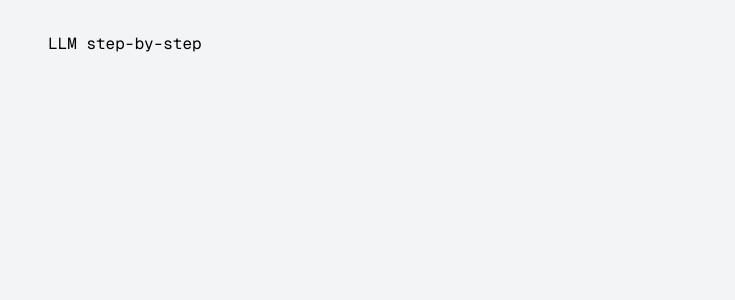
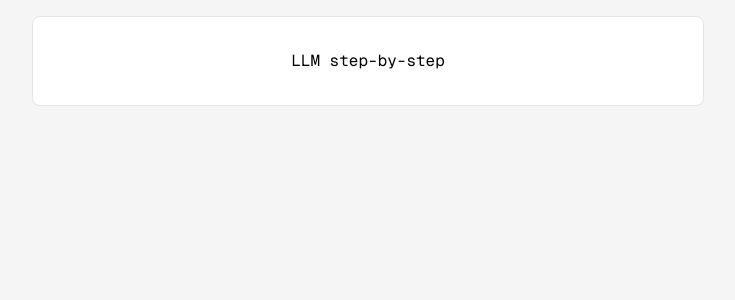
Before and after one commit to gitgitWi/llm-tutorials-step-by-step, a Next.js app: page / in a window 1280 px wide. Shown: the top 300 px of the page, without its empty margins (272-1007 px from the left). Built offline with nearby package versions, Linux system fonts and the light colour scheme.

Commit message:
feat(layout) add styles to root-layout

```diff
--- a/src/app/layout.tsx
+++ b/src/app/layout.tsx
@@ -13,7 +13,11 @@ export const metadata: Metadata = {
 export default function RootLayout({ children }: PropsWithChildren) {
   return (
     <html lang="ko" className={cn(GeistMono.variable, 'antialiased')}>
-			<body className="bg-gray-100 p-4">{children}</body>
+      <body className="p-4 bg-neutral-100">
+        <div className="flex flex-col max-w-2xl p-4 mx-auto bg-white border rounded-lg border-3 border-neutral-200">
+          {children}
+        </div>
+      </body>
     </html>
   );
 }
```
Lines whose indentation alone changed are shown as unchanged.
